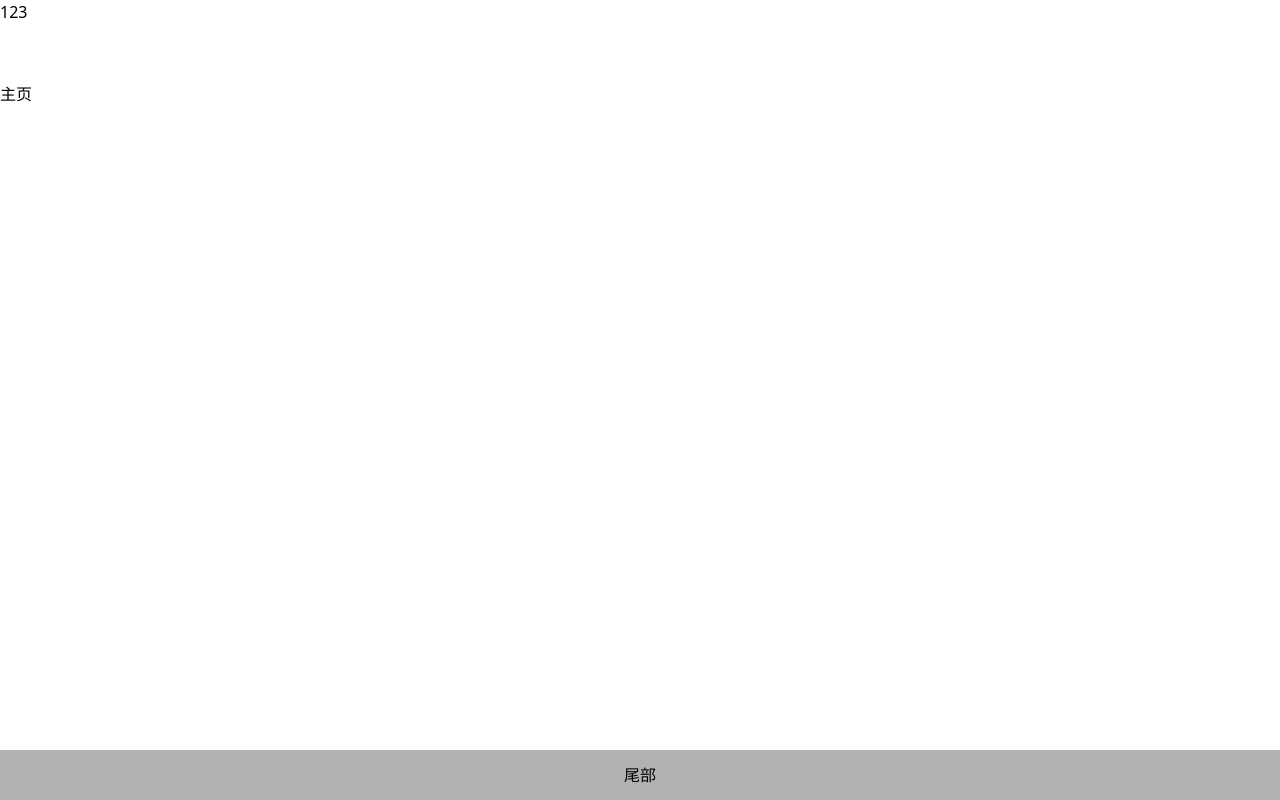
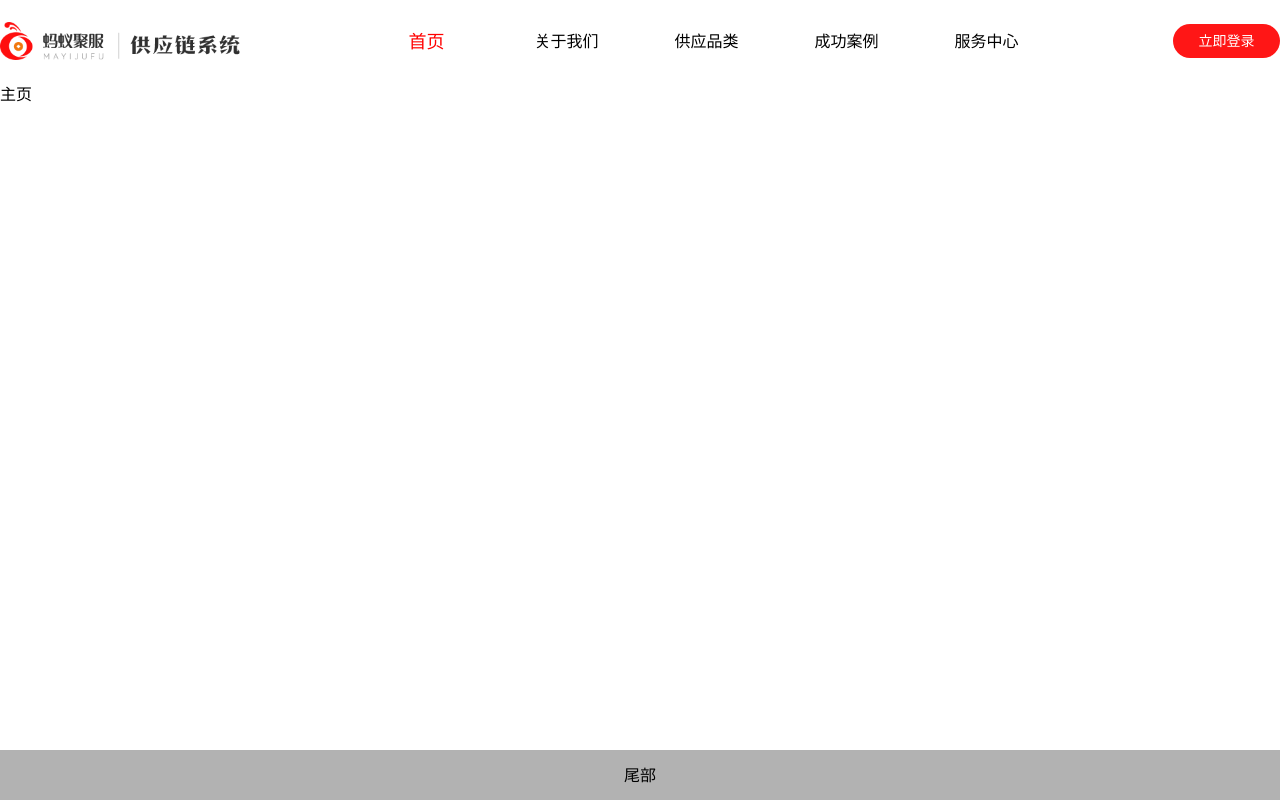
Before and after one commit to qq1093814809/nuxt3, a Nuxt app: page / in a window 1280 px wide. Built offline with nearby package versions, Linux system fonts and the light colour scheme; no server answers.

Commit message:
Refactor CSS styles and update logo size

```diff
--- a/app.vue
+++ b/app.vue
@@ -25,15 +25,13 @@ useHead({
 @import url('~/assets/css/reset.scss');
 @import url('~/assets/css/common.scss');
 
-.page-enter-active,
-.page-leave-active {
-  transition: all 0.4s;
-}
+// .page-enter-active,
+// .page-leave-active {
+//   transition: all 0.4s;
+// }
 
-.page-enter-from,
-.page-leave-to {
-  opacity: 0;
-  /* filter: blur(1rem); */
-  transform: translateX(100%);
-}
-</style>
+// .page-enter-from,
+// .page-leave-to {
+//   opacity: 0;
+//   transform: translateX(100%);
+// }</style>
--- a/assets/css/common.scss
+++ b/assets/css/common.scss
@@ -1,5 +1,5 @@
 .w{
-    width: 1443px;
+    width: 1280px;
     height: 82px;
 }
 .bg{
--- a/components/header/header.vue
+++ b/components/header/header.vue
@@ -1,15 +1,91 @@
 <template>
     <div class="box bg flex justify-center">
-        <div class="w">123</div>
+        <div class="w flex items-center justify-between">
+            <div>
+                <img src="~/assets/img/logo2.png" class="w-[240px]" alt="">
+            </div>
+            <div @click="change" class="item-content justify-around flex">
+                <div data-value="0" :class="{ active: store.tab == 0 }">首页</div>
+                <div data-value="1" :class="{ active: store.tab == 1 }">关于我们</div>
+                <div data-value="2" :class="{ active: store.tab == 2 }">供应品类</div>
+                <div data-value="3" :class="{ active: store.tab == 3 }">成功案例</div>
+                <div data-value="4" :class="{ active: store.tab == 4 }">服务中心</div>
+            </div>
+            <div @click="goLogin" class="login">
+                立即登录
+            </div>
+        </div>
     </div>
 </template>
 
 <script setup lang="ts">
+import { pagesStore } from '@/stores/pages'
+const store = pagesStore()
+const router = useRouter()
+const emit = defineEmits(['changeValue'])
+const change = (e: any) => {
+    const value = e.target.getAttribute('data-value')
+    emit('changeValue', value)
+    switch (value) {
+        case "0":
+            router.push('/')
+            break;
+        case "1":
+            router.push('/about')
+            break;
+        case "2":
+            router.push('/category')
+            break;
+        case "3":
+            router.push('/success')
+            break;
+        case "4":
+            router.push('/serve')
+            break;
+        default:
+            router.push('/')
+            break;
+    }
 
+}
+const goLogin = () => {
+    location.href = 'https://supply.leyg.cn/scm'
+}
 </script>
 
 <style scoped lang="scss">
 .box {
     width: 100vw;
 }
+
+.item-content {
+
+    &>div {
+        // flex: 1 1 0;
+        cursor: pointer;
+        height: 50px;
+        width: 140px;
+        line-height: 50px;
+        text-align: center;
+
+        &.active {
+            color: #ff0000;
+            font-size: 18px;
+            font-weight: 500;
+        }
+    }
+
+}
+
+.login {
+    cursor: pointer;
+    width: 107px;
+    height: 34px;
+    background: #FF1616;
+    color: #FFF;
+    line-height: 34px;
+    text-align: center;
+    border-radius: 17px;
+    font-size: 14px;
+}
 </style>
--- a/layouts/default.vue
+++ b/layouts/default.vue
@@ -1,13 +1,21 @@
 <template>
     <div class="containers">
         <!-- <p>一些在所有页面之间共享的默认布局内容</p> -->
-        <Header></Header>
+        <Header @changeValue="changeValue"></Header>
         <div class="center">
             <slot />
         </div>
         <Footer></Footer>
     </div>
 </template>
+<script lang="ts" setup>
+import { pagesStore } from '@/stores/pages'
+const store = pagesStore()
+const active = ref(0);
+const changeValue = (value: number) => {
+    store.tab = value
+}
+</script>
 <style scoped lang="scss">
 .containers {
     width: 100%;
--- /dev/null
+++ b/pages/category.vue
@@ -0,0 +1,3 @@
+<template>3</template>
+<script lang='ts' setup></script>
+<style lang='scss' scoped></style>
--- a/pages/index.vue
+++ b/pages/index.vue
@@ -5,8 +5,9 @@
 </template>
 
 <script setup lang="ts">
-import { userStore } from '@/stores/user'
-const store = userStore()
+import { pagesStore } from '@/stores/pages'
+const store = pagesStore()
+
 const { data, error, execute, pending, status } = await req({ url: 'Public_fun/login_password', data: { phone: "18251983962", password: 'liuminwei981017' } })
 
 </script>
--- /dev/null
+++ b/pages/serve.vue
@@ -0,0 +1,3 @@
+<template>2</template>
+<script lang='ts' setup></script>
+<style lang='scss' scoped></style>
--- /dev/null
+++ b/pages/success.vue
@@ -0,0 +1,3 @@
+<template>1</template>
+<script lang='ts' setup></script>
+<style lang='scss' scoped></style>
--- /dev/null
+++ b/stores/pages.ts
@@ -0,0 +1,7 @@
+export const pagesStore = defineStore('pages', {
+  state: () => ({
+    tab: 0
+  }),
+  getters: {},
+  actions: {}
+})
--- a/stores/user.ts
+++ b/stores/user.ts
@@ -1,6 +1,6 @@
 export const userStore = defineStore('user', {
   state: () => ({
-    name: '',
+    name: '12123123123',
     phone: '',
     token: ''
   }),
```
